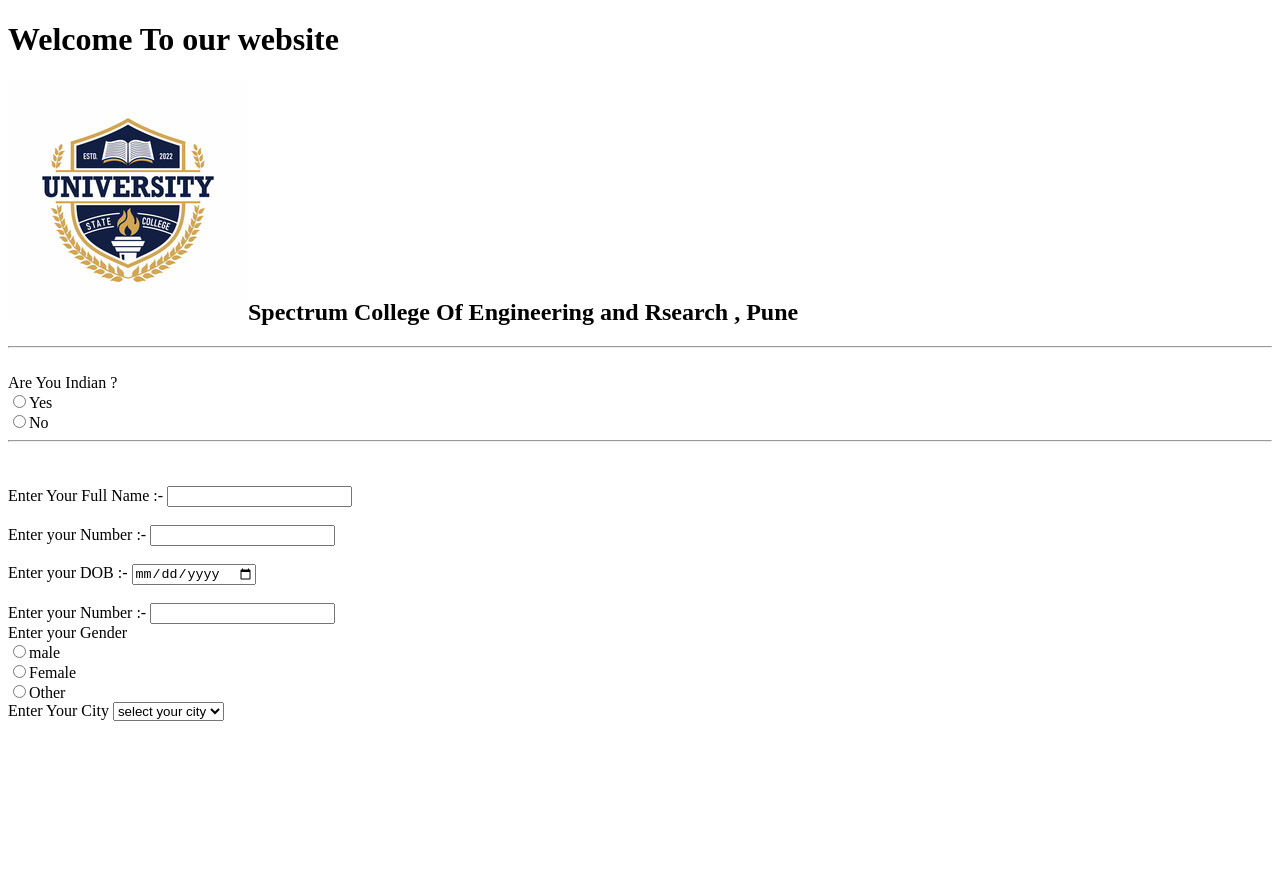
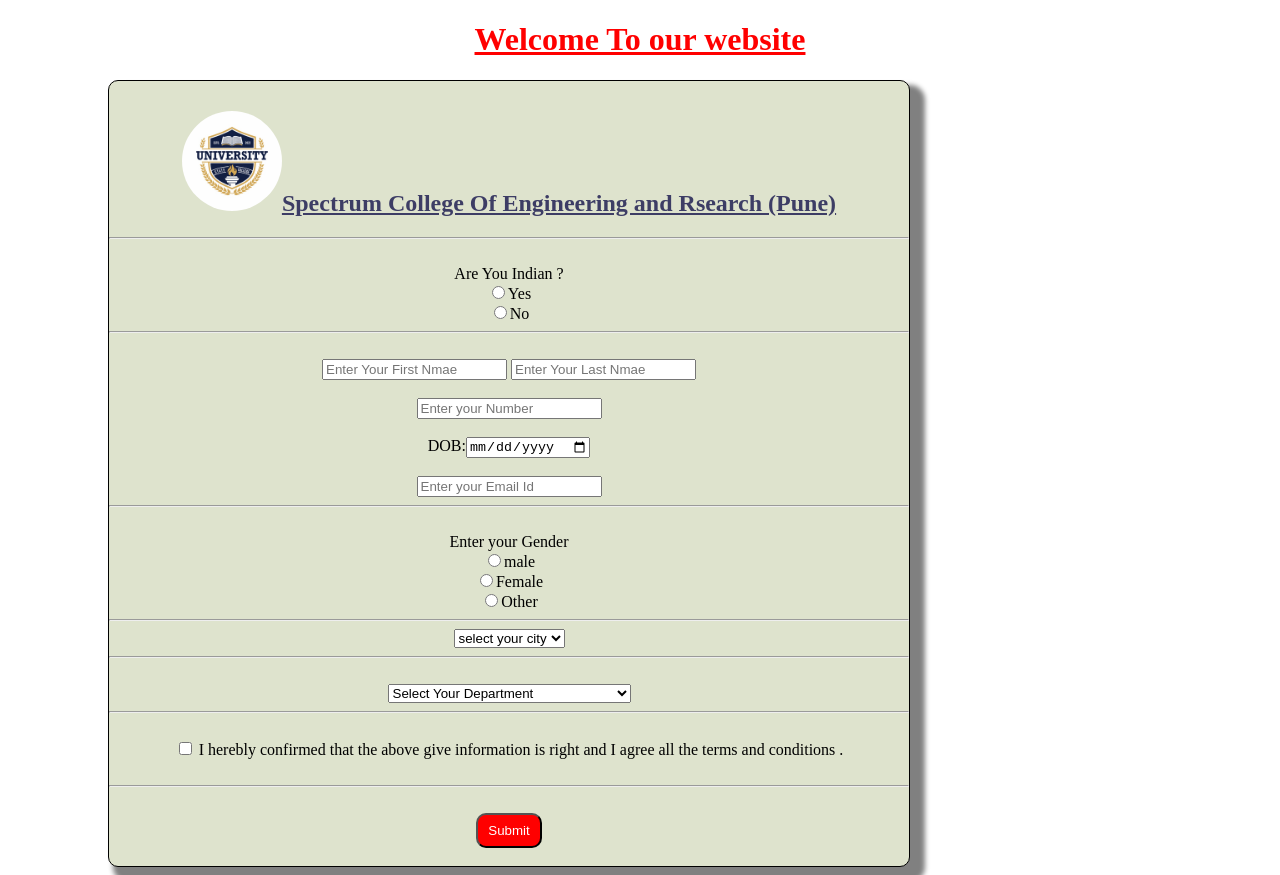
Before and after one commit to kanchansomani/college-website-group-project-1-icp-7, a plain HTML site: page pages/signup.html in a window 1280 px wide. Before the commit the page ends 800 px from the top, so only its background shows below. Drawn offline with Linux system fonts and the light colour scheme.

Commit message:
signupn page is ready

```diff
--- a/css/signup.css
+++ b/css/signup.css
@@ -1,13 +1,20 @@
 .logo{
-
-    float:center;
     height: 100px;
     width: 100px;
-    text-align: center;
-}
+    border-radius: 50%;
+   }
+
+
 h1{
     text-align: center;
     color: red;
+    text-decoration: underline;
+}
+h2{
+    color: rgb(61, 61, 101);
+    text-decoration: underline;
+    position: relative;
+    padding-top: 10px;
 }
 .clgname{
     text-align: center;
@@ -18,4 +25,17 @@ form{
     border-radius: 10px;
     width: 800px;
     margin-left: 100px;
+    box-shadow: 10px 10px 5px 5px gray;
+    background-color: rgb(222, 227, 205);
 }
+.btn{
+    background-color: red;
+    color: white;
+    border-radius: 10px;
+    padding: 8px 10px;
+}
+.btn:hover{
+    background-color: green ;
+    color: white;
+    border: 2px solid black;
+}
--- a/pages/signup.html
+++ b/pages/signup.html
@@ -1,14 +1,14 @@
 <!DOCTYPE html>
 <html lang="en">
 <head>
-    <title>SingUp Page</title>
-    <link rel="stylesheet" href="./../css/singup.css">
+    <title>SignUp Page</title>
+    <link rel="stylesheet" href="./../css/signup.css">
 </head>
 <body>
     <h1>Welcome To our website </h1>
     <form action="to craete a new account">
         <div class="clgname">
-    <h2><img src="./../img/university_logo.jpg" alt="clg logo" class="logo">Spectrum College Of Engineering and Rsearch , Pune</h2>
+    <h2> <img src="./../img/university_logo.jpg" alt="clg logo" class="logo">Spectrum College Of Engineering and Rsearch (Pune)</h2>
 </div>
 <hr>
     <br>
@@ -20,18 +20,14 @@
         <input type="radio" name="grnder" id="I" >No
         <hr>
         <br>
-    <label for="name"> <br>Enter Your Full Name :-</label>
-    <input type="text" id="name" required>
+    <input type="text" id="name" required placeholder="Enter Your First Nmae">  <input type="text" id="name" required placeholder="Enter Your Last Nmae">
     <br><br>
-    <label for="number">Enter your Number :-</label>
-    <input type="number" id="number" required>
+    <input type="number" id="number" required placeholder="Enter your Number">
     <br><br>
-    <label for="date">Enter your DOB :-</label>
-    <input type="date" id="date" required>
+    DOB:<input type="date" id="date" required placeholder="Enter your DOB">
     <br><br>
-    <label for="email">Enter your Number :-</label>
-    <input type="email" id="email" required>
-
+    <input type="email" id="email" required placeholder="Enter your Email Id">
+    <hr>
     <br>
     <label for="G"> Enter your Gender </label>
     <br>
@@ -41,18 +37,43 @@
     <br>
     <input type="radio" name="grnder" id="G" >Other
     <br>
-    <label for="City">Enter Your City</label>
-    <select name="City" id="city">
+    <hr>
+    <select name="City" id="city" >
         <option value="select your city">select your city</option>
         <option>Nagpur</option>
         <option>Pune</option>
         <option>Mumbai</option>
         <option>Thane</option>
         <option>Dheli</option>
-        <option>Punjab</option>
-        <option>Kerela</option>
-        <option>Goa</option>
+        <option>Amritsar</option>
+        <option>Kolkata</option>
+        <option>Surat</option>
+        <option>Chennai</option>
+        <option>Bhopal</option>
+        <option>Ayodhya</option>
     </select>
+    <hr>
+    <br>
+    <select name="Department" id="Department">
+        <option> Select Your Department</option>
+        <option> Computer Science </option>
+        <option> Electronics anmd Telecommunication</option>
+        <option> Civil</option>
+        <option> Mechanical </option>
+        <option> Artificial Intelligence </option>
+        <option> Information Technology </option>
+    </select>
+    <br>
+    <hr>
+    <br>
+    <input type="checkbox" class="check" required> I herebly confirmed that the above give information is right and I agree all the terms and conditions .
+    <br>
+    <br>
+    <hr>
+    <br>
+    <a href="./../index.html"><button class="btn">Submit</button></a>
+    <br><br>
+
 </div>
     </form>
 </body>
```
Also changed, not shown: pages/Loginpage.html (+4 -5 lines), img/img.txt (deleted).
